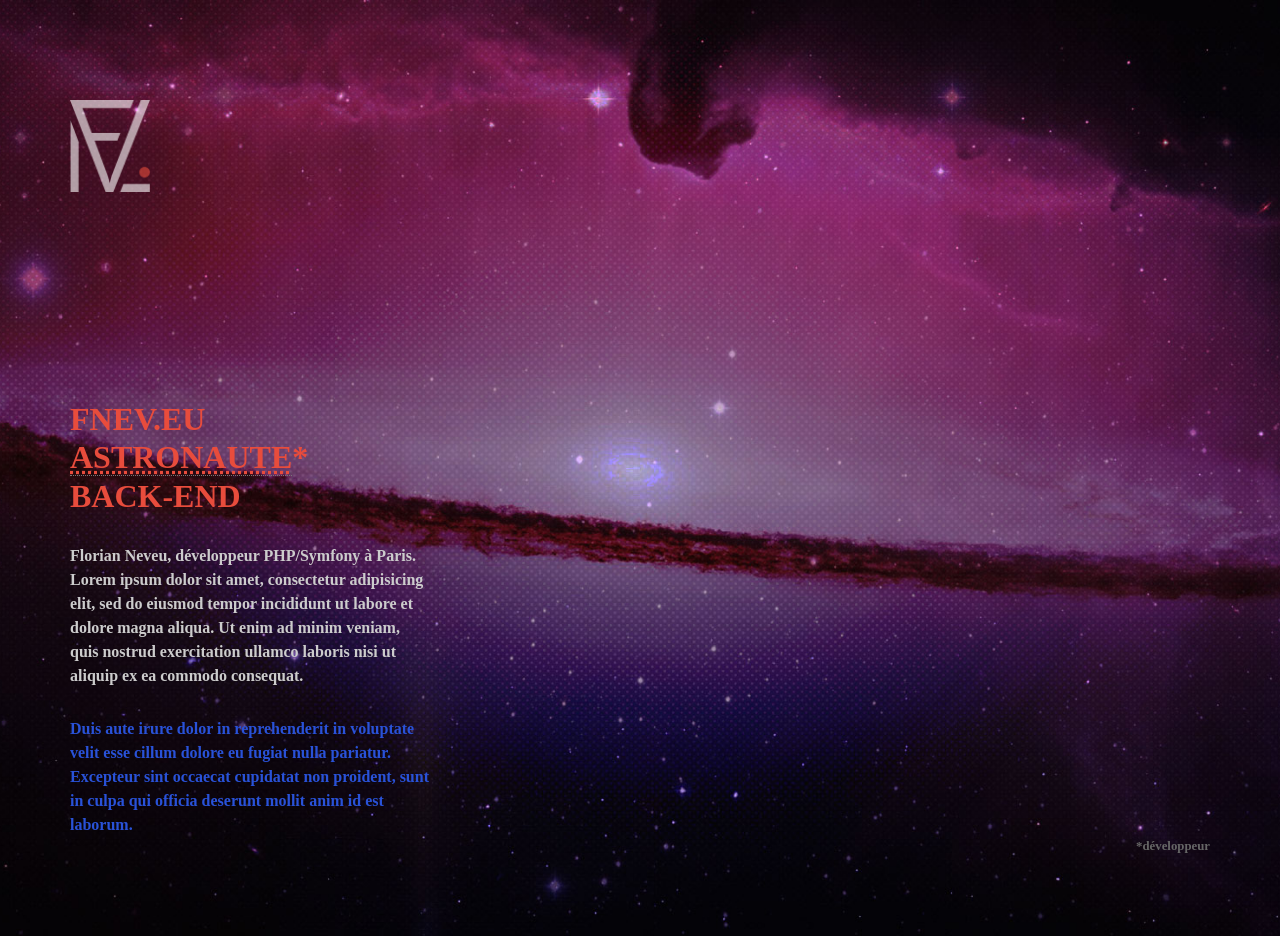
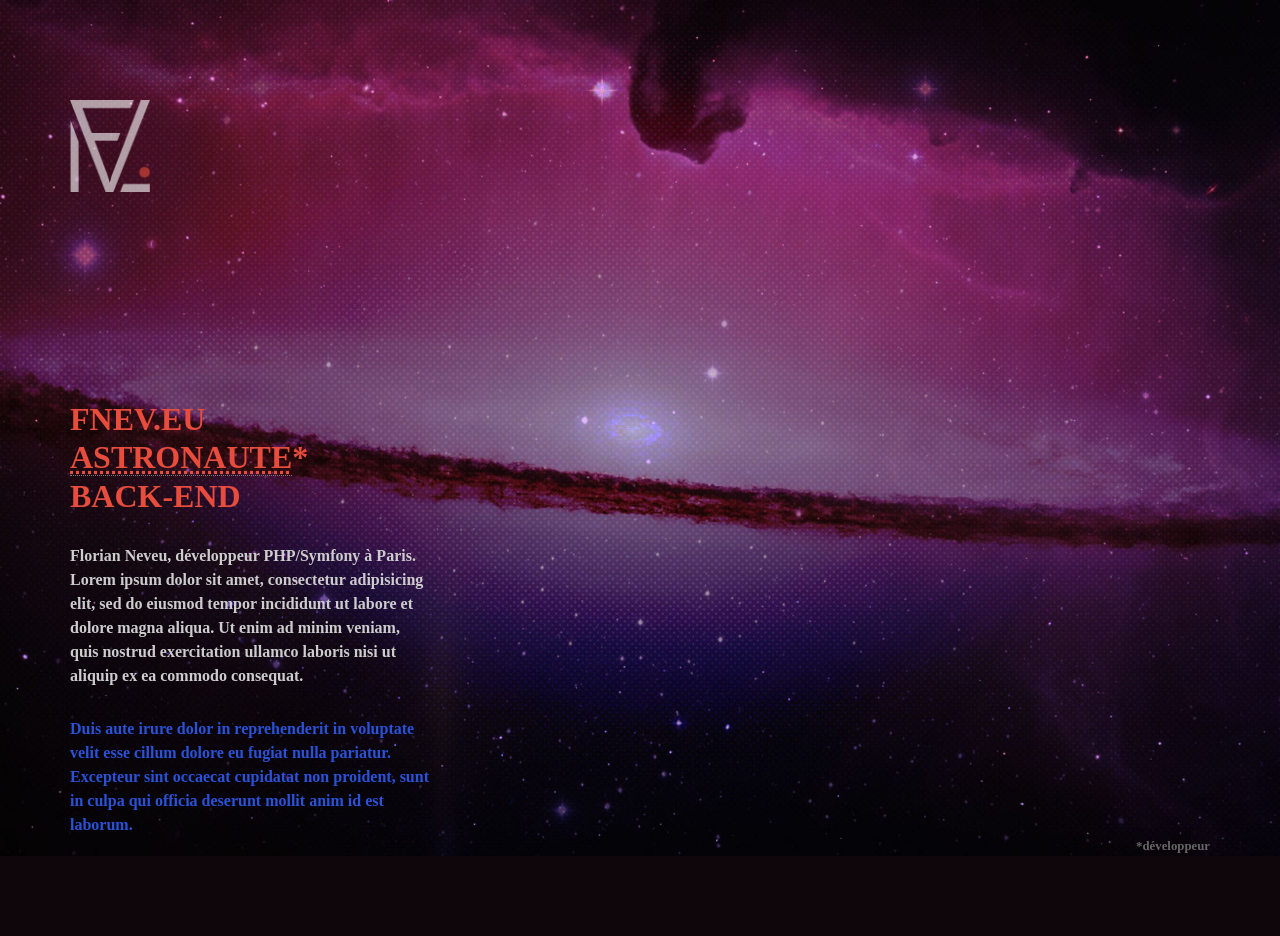
Before and after one commit to florianorineveu/v1, a PHP site: page / in a window 1280 px wide. After the commit the page ends 856 px from the top, so only its background shows below. Run offline with PHP 8.4, Linux system fonts and the light colour scheme; style sheets or scripts are compiled from the project's sources; some libraries are stand-ins or nearby versions.

Commit message:
Clean scss and test deployement !

```diff
--- a/www/sass/screen.scss
+++ b/www/sass/screen.scss
@@ -6,10 +6,8 @@ header {
     background-repeat: no-repeat;
     background-size: cover;
     min-height: 100vh;
-    padding-bottom: 5em;
-}
 
-header img {
+    img {
         height: auto;
         opacity: .6;
         position: absolute;
@@ -17,7 +15,7 @@ header img {
         width: 80px;
     }
 
-header h1 {
+    h1 {
         color: #e84c3c;
         font-family: "proxima-nova";
         font-size: 2em;
@@ -27,19 +25,20 @@ header h1 {
         text-transform: uppercase;
     }
 
-header div > div {
+    div > div {
         color: #cccccc;
         margin-top: 1.8em;
     }
 
-header div > div + div {
+    div > div + div {
         color: #2952d8;
         margin-top: 1.8em;
     }
 
-header .pull-right {
+    .pull-right {
         color: #666666;
         font-size: 0.8em;
+    }
 }
 
 p {
--- a/www/stylesheets/screen.css
+++ b/www/stylesheets/screen.css
@@ -65,15 +65,13 @@ article, aside, details, figcaption, figure, footer, header, hgroup, main, menu,
 
 /* line 3, ../sass/screen.scss */
 header {
-  background-image: url('../images/background.jpg?1476626304');
+  background-image: url('../images/background.jpg?1476649022');
   background-position: center;
   background-repeat: no-repeat;
   background-size: cover;
   min-height: 100vh;
-  padding-bottom: 5em;
 }
-
-/* line 12, ../sass/screen.scss */
+/* line 10, ../sass/screen.scss */
 header img {
   height: auto;
   opacity: .6;
@@ -81,8 +79,7 @@ header img {
   top: 100px;
   width: 80px;
 }
-
-/* line 20, ../sass/screen.scss */
+/* line 18, ../sass/screen.scss */
 header h1 {
   color: #e84c3c;
   font-family: "proxima-nova";
@@ -92,26 +89,23 @@ header h1 {
   margin-top: 50vh;
   text-transform: uppercase;
 }
-
-/* line 30, ../sass/screen.scss */
+/* line 28, ../sass/screen.scss */
 header div > div {
   color: #cccccc;
   margin-top: 1.8em;
 }
-
-/* line 35, ../sass/screen.scss */
+/* line 33, ../sass/screen.scss */
 header div > div + div {
   color: #2952d8;
   margin-top: 1.8em;
 }
-
-/* line 40, ../sass/screen.scss */
+/* line 38, ../sass/screen.scss */
 header .pull-right {
   color: #666666;
   font-size: 0.8em;
 }
 
-/* line 45, ../sass/screen.scss */
+/* line 44, ../sass/screen.scss */
 p {
   font-family: "ff-chambers-sans-web";
   font-weight: 600;
```
Lines whose indentation alone changed are shown as unchanged.
